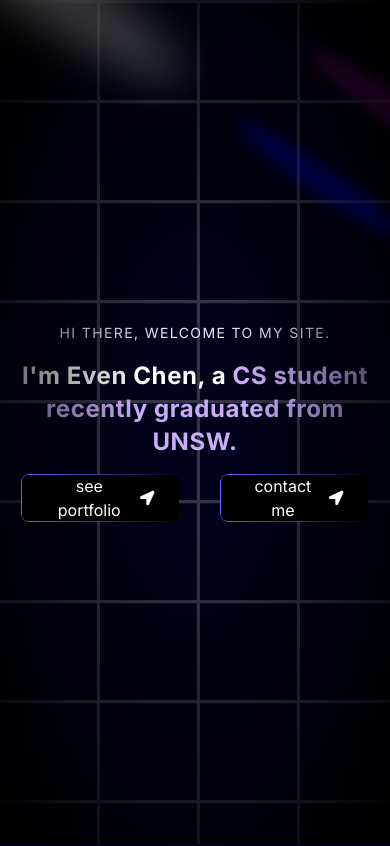
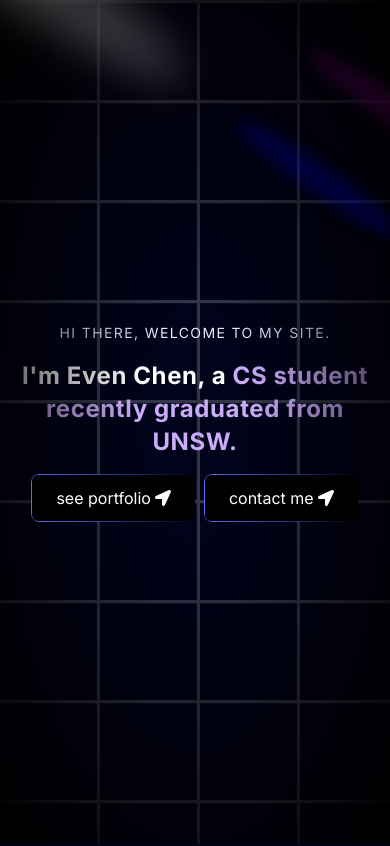
Before and after one commit to Even012/Portfolio, a Next.js app: page / in a window 390 px wide. Shown: the top 846 px of the page. Built offline with nearby package versions, Linux system fonts and the light colour scheme.

Commit message:
fix responsive issue

```diff
--- a/components/Hero.tsx
+++ b/components/Hero.tsx
@@ -29,7 +29,7 @@
                 {/* <p className='text-center md:tracking-wider mb-4 text-sm md:text-lg lg:text-2xl'>
                     I&apos;m Even, a CS student recently graduated from UNSW.
                 </p> */}
-                <div className="flex flex-row gap-10">
+                <div className="flex flex-row gap-2">
                   <a href='#about'>
                       <MagicButton
                         title='see portfolio'
--- a/components/RecentProject.tsx
+++ b/components/RecentProject.tsx
@@ -6,7 +6,7 @@
 const RecentProject = () => {
   return (
     <div className='py-20' id='projects'>
-        <h1 className="heading pb-20 sm:pb-10">
+        <h1 className="heading px-4 pb-20 sm:pb-10">
             Some of my {' '}
             <span className="text-purple">recent work</span>
         </h1>
--- a/components/ui/MagicButton.tsx
+++ b/components/ui/MagicButton.tsx
@@ -17,7 +17,7 @@
 
 <button className="relative inline-flex h-12 w-full overflow-hidden rounded-lg p-[1px] focus:outline-none md:w-60 md:mt-10" onClick={handleClick}>
 <div className="absolute inset-0 bg-gradient-to-r from-indigo-500 to-purple-500 rounded-lg" />
-<div className={`inline-flex gap-2 h-full w-full cursor-pointer items-center justify-center px-6 py-2  bg-black rounded-[6px]  relative group transition duration-200 text-white hover:bg-transparent ${otherClasses}`}>
+<div className={`inline-flex gap-1 h-full w-full cursor-pointer items-center justify-center px-6 py-2  bg-black rounded-[6px]  relative group transition duration-200 text-white hover:bg-transparent ${otherClasses}`}>
     {position === 'left' && icon}
     {title}
     {position === 'right' && icon}
```
